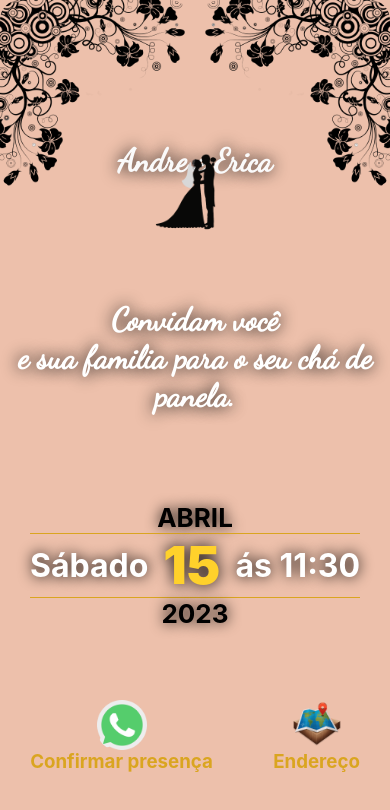
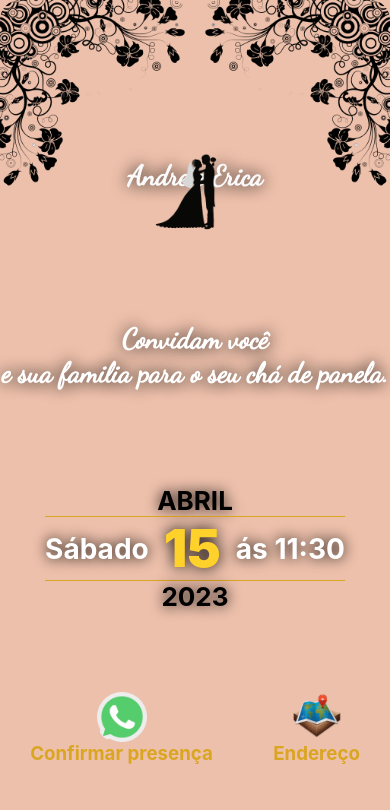
Before and after one commit to andre09999/convite-cha-almo-o, a React (Create React App) app: page /home in a window 390 px wide. Shown: the top 810 px of the page. Built offline with nearby package versions, Linux system fonts and the light colour scheme.

Commit message:
Update App.css

```diff
--- a/src/App.css
+++ b/src/App.css
@@ -229,7 +229,7 @@ header{
   }
 
   .Nome{
-    font-size: 32px;
+    font-size: 28px;
   }
   .date{
     margin-top: 16px;
```
